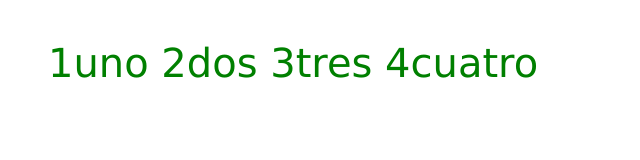
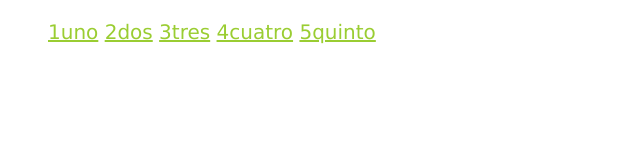
Before and after one commit to Jaimedv17/ejercicio1, a plain HTML site: page index.html in a window 1280 px wide. Shown: the whole page, without its empty margins (0-640 px from the left). Drawn offline with Linux system fonts and the light colour scheme.

Commit message:
se agrego un nuevo li

```diff
--- a/index.html
+++ b/index.html
@@ -9,10 +9,11 @@
 <body>
     <nav>
         <ul>
-            <li><a href=""></a>1uno</li>
-            <li><a href=""></a>2dos</li>
-            <li><a href=""></a>3tres</li>
-            <li><a href=""></a>4cuatro</li>
+            <li><a href="">1uno</a></li>
+            <li><a href="">2dos</a></li>
+            <li><a href="">3tres</a></li>
+            <li><a href="">4cuatro</a></li>
+            <li><a href="">5quinto</a></li>
         </ul>
     </nav>
 </body>
--- a/styles.css
+++ b/styles.css
@@ -5,12 +5,14 @@ html{
 li {
     display: inline;
     list-style: none;
+
 }
+
 ul{
-    font-size: 4rem;
-    color: green;
-    font-family:Vegur, 'PT Sans', Verdana, sans-serif;;
+    font-size:2rem;
+    font-family:Vegur, 'PT Sans', Verdana, sans-serif;
+
 }
 a{
-    font-family: Vegur, 'PT Sans', Verdana, sans-serif;;
+    color: yellowgreen;
 }
```
